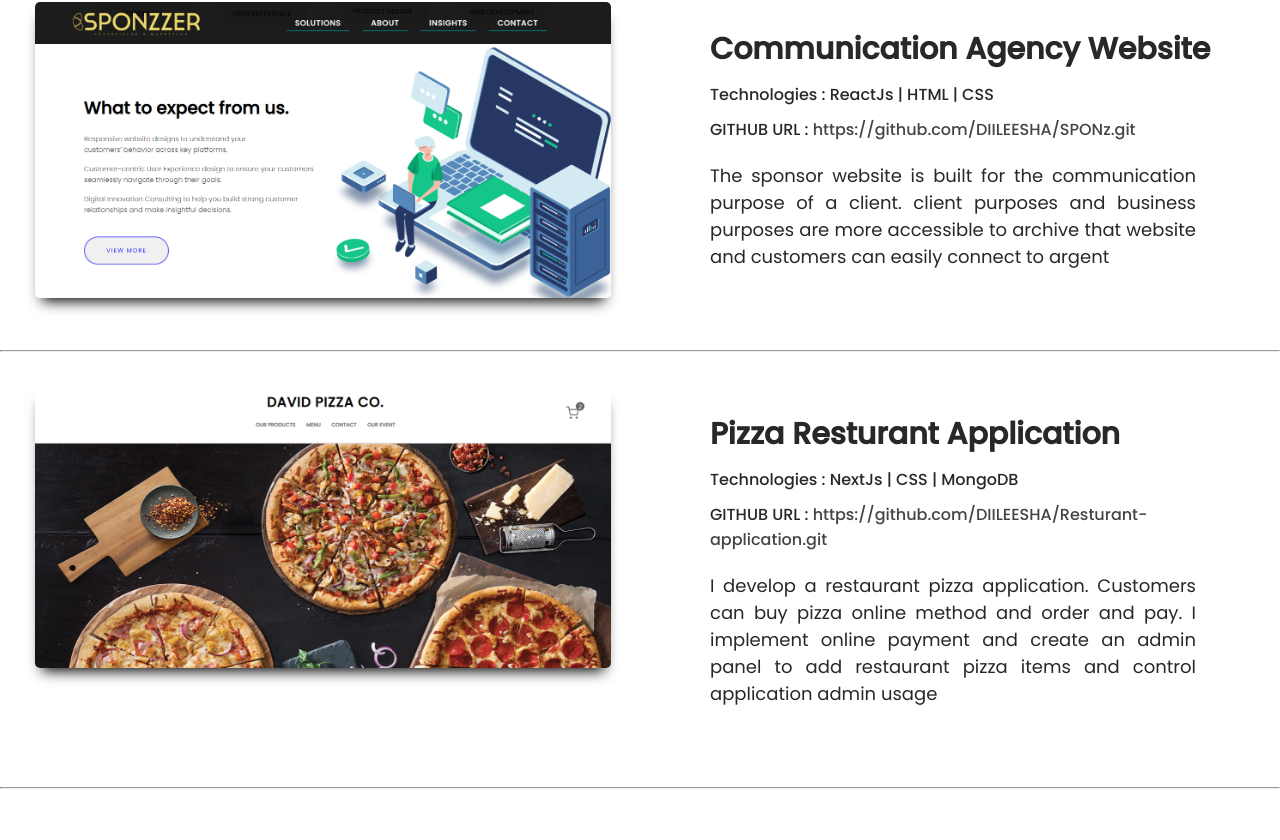
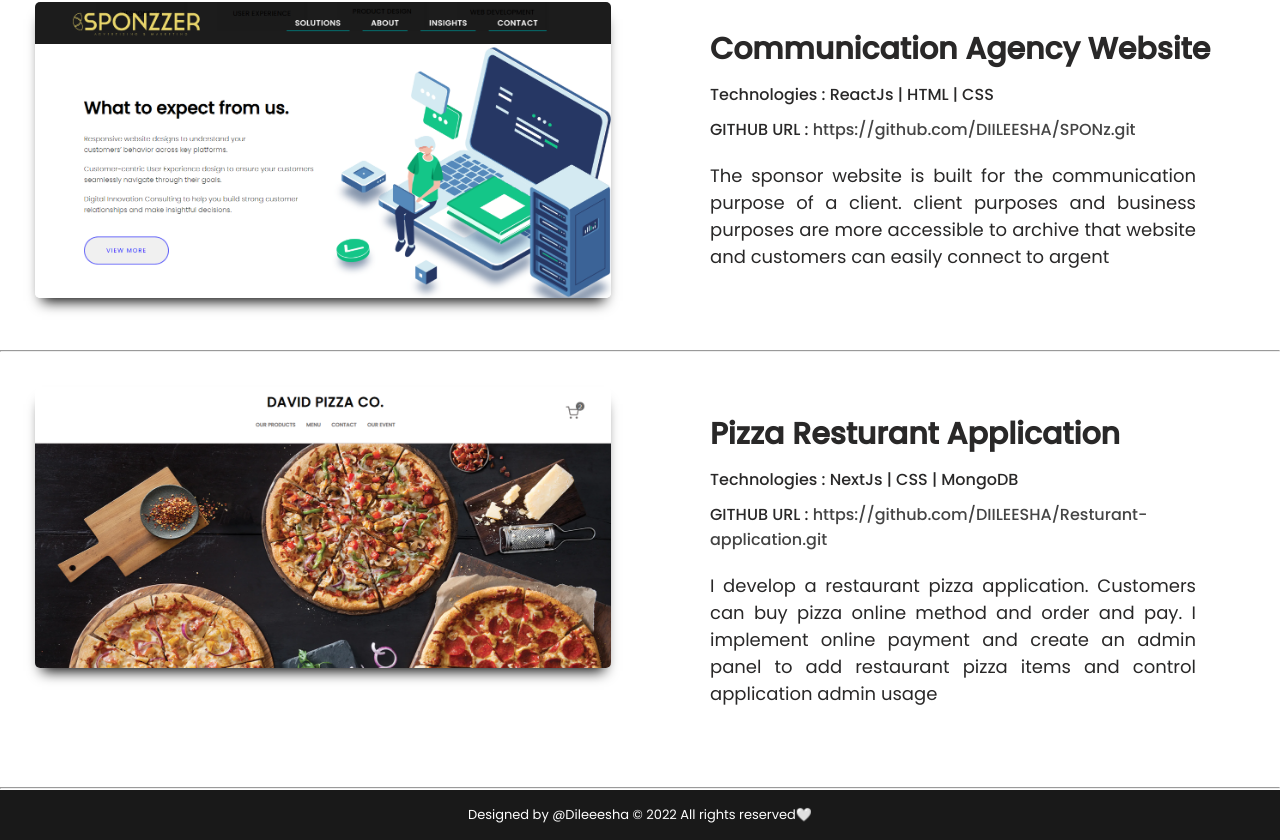
Before and after one commit to DIILEESHA/happy3, a React (Create React App) app: page /project in a window 1280 px wide. Shown: the part 782-1622 px from the top of the page. Before the commit the page ends 1571 px from the top, so only its background shows below. Built offline with nearby package versions, Linux system fonts and the light colour scheme.

Commit message:
Add footer

```diff
--- a/src/components/projects/Projects.js
+++ b/src/components/projects/Projects.js
@@ -1,4 +1,5 @@
 import React from 'react'
+import Footer from '../footer/Footer'
 import Navbar from "../navbar/Navbar"
 import Project from "../project/Project"
 import './projects.css'
@@ -7,7 +8,7 @@ export default function Projects() {
   return (
     <div className='projects'><Navbar/>
     <Project/>
-
+ <Footer/>
     </div>
   )
 }
```
